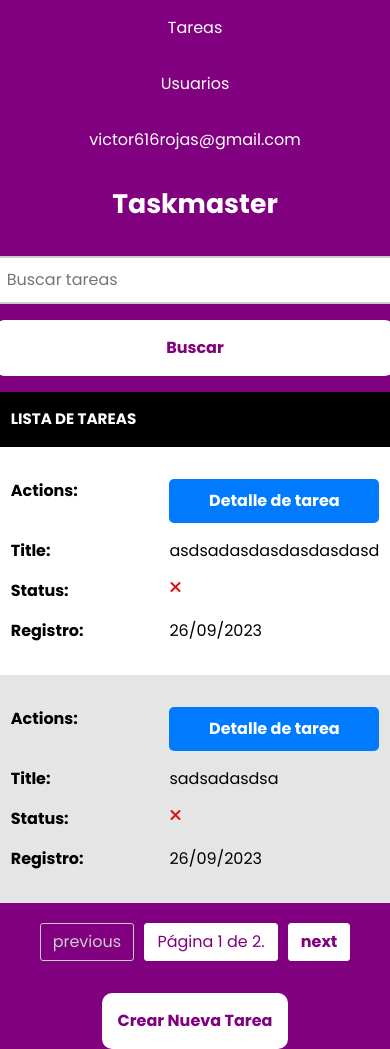
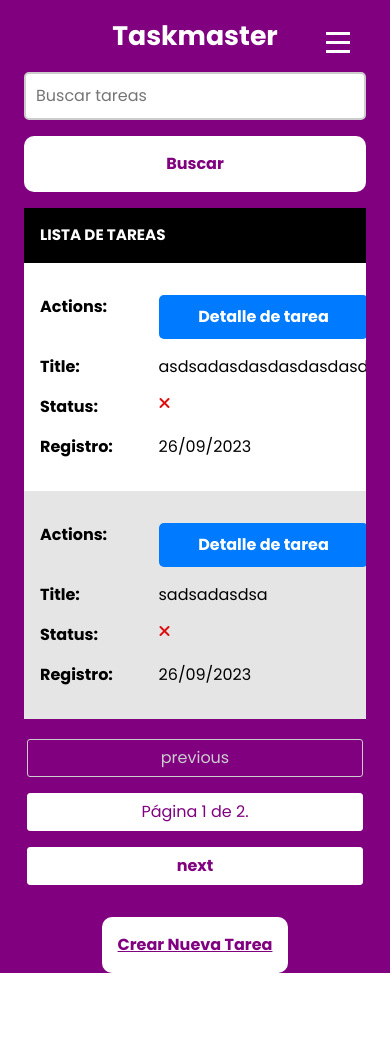
Before and after one commit to VictorR616/TaskMaster, a Django app: page /todo_task/ in a window 390 px wide. After the commit the page ends 973 px from the top, so only its background shows below. Run offline with Django 4.2, Linux system fonts and the light colour scheme; a user stored in the database is signed in; data comes from the database, SQL or seed files in the repository; both versions use the stored data as it was after the commit.

Commit message:
feat(UI): Mobile Navbar added

```diff
--- a/taskmaster/taskmaster/static/css/main.css
+++ b/taskmaster/taskmaster/static/css/main.css
@@ -63,7 +63,6 @@ html {
 /* Estilos para el cuerpo del documento */
 body {
     line-height: 1.5;
-    -webkit-font-smoothing: antialiased;
     background-color: var(--clr-accent-700);
     font-family: var(--ff-primary);
 }
@@ -88,17 +87,6 @@ svg {
     display: block;
     max-width: 100%;
     object-fit: cover;
-}
-
-/* Estilos para enlaces */
-a {
-    text-decoration: none;
-}
-
-/* Estilos para listas */
-li {
-    list-style-type: none;
-    text-align: center;
 }
 
 caption {
@@ -153,8 +141,6 @@ caption {
 .container {
     width: min(100% - 3rem, 120ch);
     margin-inline: auto;
-    display: grid;
-    place-content: center;
     min-height: 90svh;
 }
 
@@ -164,27 +150,95 @@ caption {
 }
 
 
-.primary-nav {
-    background-color: var(--clr-accent-700);
+/* NAVEGACION */
+.flex {
+    display: flex;
+    gap: var(--gap, 1rem);
 }
 
-.nav-links {
-    display: flex;
+/* Primary header */
+.primary-header {
+    align-items: center;
     justify-content: center;
-    align-items: center;
-    gap: 2rem;
-    padding-block: 1rem;
 }
 
-.nav-links a {
+.mobile-nav-toggle {
+    display: none;
+}
+
+.primary-navigation {
+    list-style: none;
+    padding: 0;
+    margin: 0;
+}
+
+
+.primary-navigation a {
+    text-decoration: none;
     color: var(--clr-white);
 }
 
-.nav-links a:hover {
-    color: var(--clr-white-hover);
+.primary-navigation a:hover {
+    text-decoration: underline;
 }
 
-/* Dropdown Button */
+.primary-navigation a > [aria-hidden="true"] {
+    font-weight: 700;
+    margin-inline-end: 0.75em;
+}
+
+@media (max-width: 35em) {
+    .primary-navigation {
+        --gap: 2em;
+        position: fixed;
+        z-index: 2;
+        inset: 0 0 0 30%;
+        flex-direction: column;
+        padding: min(30vh, 10rem) 2em;
+        transform: translateX(100%);
+        transition: transform 350ms ease-out;
+        background-color: black;
+    }
+
+    .primary-navigation[data-visible="true"] {
+        transform: translateX(0%);
+    }
+
+    .mobile-nav-toggle {
+        display: block;
+        position: absolute;
+        z-index: 3;
+        background-image: url('../assets/hamburger.svg');
+        background-repeat: no-repeat;
+        background-color: transparent;
+        width: 2rem;
+        border: 0;
+        aspect-ratio: 1;
+        top: 2rem;
+        right: 2rem;
+    }
+
+    .mobile-nav-toggle[aria-expanded="true"] {
+        background-image: url('../assets/cross.svg');
+    }
+}
+
+@media (min-width: 35em) and (max-width: 55em) {
+    .primary-navigation a > span[aria-hidden]{
+        display: none;
+    }
+}
+
+@media (min-width: 35em) {
+    .primary-navigation {
+        --gap: clamp(1.5rem, 5vw, 3rem);
+        padding-block: 2rem;
+        padding-inline: clamp(3rem, 8vw, 10rem);
+    }
+}
+
+
+
 .dropbtn {
     background-color: transparent;
     color: var(--clr-white);
@@ -192,19 +246,16 @@ caption {
     cursor: pointer;
 }
 
-/* Dropdown button on hover & focus */
 .dropbtn:hover,
 .dropbtn:focus {
     color: var(--clr-white-hover);
 }
 
-/* The container <div> - needed to position the dropdown content */
 .dropdown {
     position: relative;
     display: inline-block;
 }
 
-/* Dropdown Content (Hidden by Default) */
 .dropdown-content {
     display: none;
     position: absolute;
@@ -214,7 +265,6 @@ caption {
     z-index: 1;
 }
 
-/* Links inside the dropdown */
 .dropdown-content a {
     color: var(--clr-white);
     text-decoration: none;
@@ -222,16 +272,12 @@ caption {
     padding-block: 1rem;
 }
 
-/* Change color of dropdown links on hover */
-.dropdown-content a:hover {
-    color: var(--clr-white-hover);
-}
 
-/* Show the dropdown menu (use JS to add this class to the .dropdown-content container when the user clicks on the dropdown button) */
 .show {
     display: block;
 }
 
+/* NAVEGACION */
 /* ********** Components ********** */
 
 /* ---------------------------------- Estilos genericos ----------------------------------*/
@@ -244,10 +290,10 @@ h1 {
 .form {
     display: flex;
     flex-direction: column;
+    flex-basis: 300px;
     gap: 1rem; /* Aumentamos el espacio entre elementos del formulario */
     padding: 20px;
     border-radius: 10px;
-    width: 30rem;
 }
 
 .form input[type="checkbox"] {
@@ -356,14 +402,16 @@ h1 {
     width: 100%;
     height: 100%;
     background-color: rgba(0, 0, 0, 0.5);
+    place-content: center;
 }
 
 .modal-content {
+    width: min(100% - 3rem, 40ch);
+    margin-inline: auto;
+
     background-color: #fff;
-    margin: 15% auto;
     padding: 20px;
     border: 1px solid #888;
-    width: 25%;
     text-align: center;
     position: relative;
     display: flex;
@@ -424,7 +472,7 @@ h1 {
 
 .search-form input[type="text"] {
     padding: 10px;
-    font-size: 16px;
+    font-size: 1rem;
     border: 2px solid #ccc;
     border-radius: 5px;
     outline: none;
@@ -438,8 +486,12 @@ h1 {
 /* ---------------------------------- Estilos genericos ----------------------------------*/
 
 /* ---------------------------------- Estilos para tabla ----------------------------------*/
+.table-wrapper {
+    overflow-x: auto;
+}
+
 table {
-    max-width: 100%;
+    width: 100%;
     border-collapse: collapse;
     background-color: #ffffff;
 }
@@ -477,7 +529,7 @@ tr:nth-of-type(2n) {
     background-color: var(--clr-btn-edit);
     color: var(--clr-white);
     text-decoration: none;
-    border: none;
+    border: 0;
     border-radius: 5px;
     cursor: pointer;
     font-weight: var(--fw-bold);
@@ -506,12 +558,18 @@ tr:nth-of-type(2n) {
 
 /* Estilo básico para la paginación */
 .pagination {
-    text-align: center;
     margin-top: 20px;
 }
 
+.step-links {
+    display: flex;
+    justify-content: center;
+    gap: 1rem;
+    text-align: center;
+}
+
 /* Estilo para los enlaces de paginación */
-.pagination a {
+.step-links a {
     display: inline-block;
     padding: 6px 12px;
     text-decoration: none;
@@ -523,13 +581,14 @@ tr:nth-of-type(2n) {
     font-weight: var(--fw-bold);
 }
 
-.pagination a:hover {
+.step-links a:hover {
     background-color: var(--clr-accent-700);
     color: var(--clr-white);
 }
 
+
 /* Estilo para los enlaces de paginación desactivados */
-.pagination .disabled {
+.step-links .disabled {
     display: inline-block;
     padding: 6px 12px;
     color: #ccc;
@@ -540,7 +599,7 @@ tr:nth-of-type(2n) {
 }
 
 /* Estilo para el enlace de la página actual */
-.pagination .current-page {
+.step-links .current-page {
     display: inline-block;
     padding: 6px 12px;
     background-color: var(--clr-white);
@@ -550,12 +609,14 @@ tr:nth-of-type(2n) {
     margin: 0 3px;
 }
 
-@media (max-width: 650px) {
+@media (max-width: 35em) {
     /* Navegacion */
     .nav-links {
         display: flex;
         flex-direction: column;
     }
+
+
 
     /* Tabla */
     th {
@@ -565,7 +626,7 @@ tr:nth-of-type(2n) {
     td {
         display: grid;
         gap: 0.5rem;
-        grid-template-columns: 15ch auto;
+        grid-template-columns: 11ch 1fr;
         padding: 0.5rem 1rem;
     }
 
@@ -582,4 +643,12 @@ tr:nth-of-type(2n) {
         font-weight: var(--fw-bold);
         text-transform: capitalize;
     }
+
+
 }
+
+@media screen and (max-width: 30em) {
+    .step-links {
+        flex-direction: column;
+    }
+}
--- a/taskmaster/taskmaster/static/js/dropdown.js
+++ b/taskmaster/taskmaster/static/js/dropdown.js
@@ -2,6 +2,8 @@ export default function dropdownMenu(dropdownButtonId, dropdownContentId) {
     // Elementos DOM
     const dropdownButton = document.getElementById(dropdownButtonId);
     const dropdownContent = document.getElementById(dropdownContentId);
+
+    console.log("Hello")
 
     // Evento de clic en el botón desplegable
     dropdownButton.addEventListener("click", function () {
--- a/taskmaster/taskmaster/static/js/hamburguer.js
+++ b/taskmaster/taskmaster/static/js/hamburguer.js
@@ -1,4 +1,4 @@
-export function hamburgerMenu() {
+export default function hamburgerMenu() {
    const primaryNav = document.querySelector(".primary-navigation");
    const navToggle = document.querySelector(".mobile-nav-toggle");
 
@@ -12,5 +12,7 @@ export function hamburgerMenu() {
            primaryNav.setAttribute("data-visible", false);
            navToggle.setAttribute("aria-expanded", false);
        }
+
+       console.log(visibility)
    });
 }
--- a/taskmaster/taskmaster/static/js/main.js
+++ b/taskmaster/taskmaster/static/js/main.js
@@ -1,7 +1,9 @@
 import dropdownMenu from "./dropdown.js";
 import hamburgerMenu from "./hamburguer.js";
 
-document.addEventListener("DOMContentLoaded", function () {
+document.addEventListener("DOMContentLoaded", () => {
     dropdownMenu("dropdown-button", "myDropdown");
     hamburgerMenu(".hamburguer", ".panel", ".menu a");
+
+    console.log("Hola desde el main")
 });
--- a/taskmaster/taskmaster/templates/base.html
+++ b/taskmaster/taskmaster/templates/base.html
@@ -22,13 +22,15 @@
 
 <body>
     {% if request.user.is_authenticated %}
-
-    <header>
-        <nav class="primary-nav">
-            <ul class="nav-links">
-                <li><a href="{% url 'list_tasks' %}">Tareas</a></li>
+    <header class="primary-header flex">
+        <button class="mobile-nav-toggle" aria-controls="primary-navigation" aria-expanded="false">
+            <span class="sr-only">Menu</span>
+        </button>
+        <nav>
+            <ul id="primary-navigation" data-visible="false" class="primary-navigation flex">
+                <li class="active"><a href="{% url 'list_tasks' %}">Tareas</a></li>
                 {% if request.user.is_staff %}
-                <li><a href="{% url 'user_list' %}">Usuarios</a></li>
+                <li class="active"><a href="{% url 'user_list' %}">Usuarios</a></li>
                 {% endif %}
                 <li id="perfil-trigger">
                     <div class="dropdown">
@@ -46,8 +48,9 @@
     </header>
     {% endif %}
 
+
     <main>{% block content %}{% endblock %}</main>
-    <script type="module" src="{% static 'js/main.js' %}"></script>
+    <script src="{% static 'js/main.js' %}" type="module"></script>
 
     {% block script %}{% endblock %}
 </body>
--- a/taskmaster/todo_task/templates/todo_task/list_tasks.html
+++ b/taskmaster/todo_task/templates/todo_task/list_tasks.html
@@ -13,7 +13,7 @@
         <input type="text" name="q" value="{{ query }}" placeholder="Buscar tareas">
         <input class="btn" type="submit" value="Buscar">
     </form>
-
+    <div class="table-wrapper">
         <table role="table">
             <caption role="caption" class="fs-3">
                 Lista de Tareas
@@ -42,6 +42,7 @@
             </tbody>
 
         </table>
+    </div>
 
     <!-- Enlaces de paginación -->
     <div class="pagination">
@@ -72,8 +73,5 @@
     </div>
 </section>
 
-{% block script %}
-<script src="{% static 'todo_task/js/main.js' %}"></script>
-{% endblock %}
 
 {% endblock %}
--- a/taskmaster/users/static/users/js/main.js
+++ b/taskmaster/users/static/users/js/main.js
@@ -6,7 +6,7 @@ function setupDeleteModal() {
     // Agrega un evento de clic al botón .btn-delete
     const deleteButton = document.querySelector(".btn-delete");
     deleteButton.addEventListener("click", () => {
-        background_modal.style.display = "block";
+        background_modal.style.display = "grid";
     });
 
     cancelButton.addEventListener("click", () => {
--- a/taskmaster/users/templates/users/user_detail.html
+++ b/taskmaster/users/templates/users/user_detail.html
@@ -8,7 +8,7 @@
 {% endblock %}
 
 {% block content %}
-  <section class="container">
+  <section class="card-container">
     <h1 class="fs-6">Detalle del Usuario</h1>
         <div class="user-card">
             <div class="user-detail">
--- a/taskmaster/users/templates/users/user_list.html
+++ b/taskmaster/users/templates/users/user_list.html
@@ -8,8 +8,8 @@
 {% block content %}
 <section class="container">
     <h1 class="fs-6">Lista de Usuarios</h1>
-
-    <table class="table">
+    <div class="table-wrapper">
+        <table>
             <caption role="caption" class="fs-3">
                 Lista de usuarios
             </caption>
@@ -48,6 +48,7 @@
             </tbody>
 
         </table>
+</div>
 
 
 
--- a/taskmaster/users/templates/users/user_update.html
+++ b/taskmaster/users/templates/users/user_update.html
@@ -6,11 +6,11 @@
 <link rel="stylesheet" type="text/css" href="{% static 'users/css/style.css' %}" /> {% endblock %}
 
 {% block content %}
-<section class="container">
+<section class="card-container grid-center">
     <h1 class="fs-6">Editar Usuario</h1>
 
 
-    <form class="form" method="post" enctype="multipart/form-data">
+    <form class="form" method="POST" enctype="multipart/form-data">
         {% csrf_token %}
 
         {% for field in user_form %}
```
Also changed, not shown: taskmaster/users/static/users/css/style.css (+12 -0 lines), taskmaster/users/templates/users/user_delete.html (deleted, +0 -19 lines), taskmaster/db.sqlite3, taskmaster/taskmaster/static/assets/cross.svg (added), taskmaster/taskmaster/static/assets/hamburger.svg (added). Lines whose indentation alone changed are shown as unchanged.
